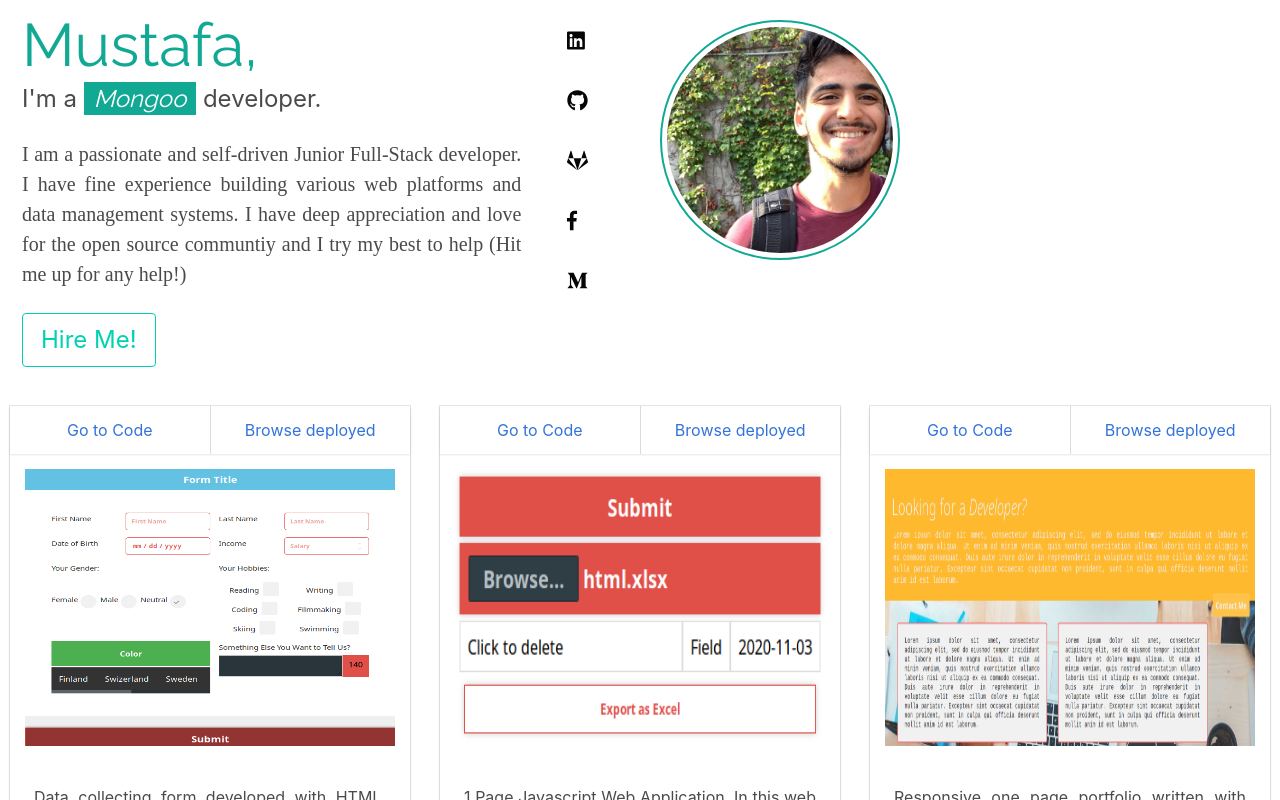
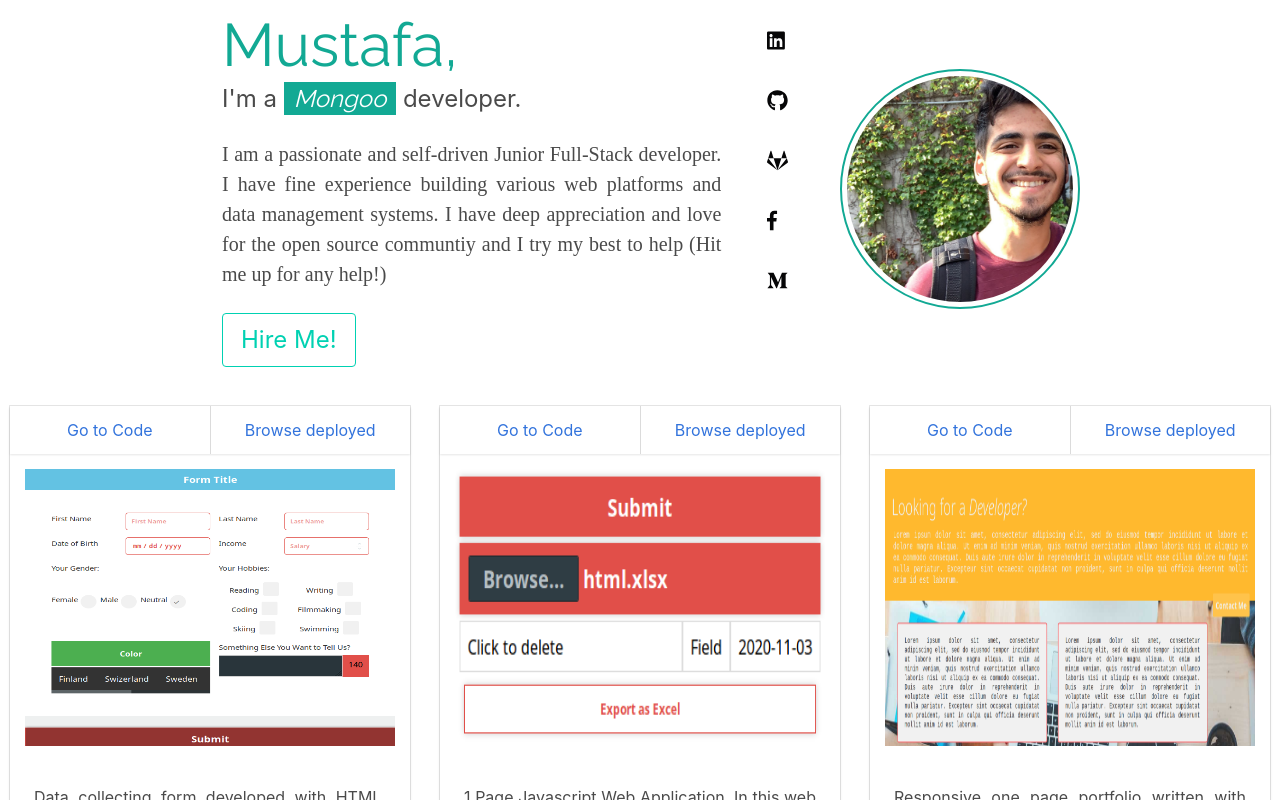
Before and after one commit to MustafaAnasKH99/my_portfolio, a React (Create React App) app: page / in a window 1280 px wide. Shown: the top 800 px of the page. Built offline with nearby package versions, Linux system fonts and the light colour scheme.

Commit message:
Fix layout

```diff
--- a/src/App.js
+++ b/src/App.js
@@ -17,7 +17,7 @@ function App() {
 
           <div className="column columns">
             <div className="column is-full">
-            <div className="column columns">
+            <div className="column columns about-me-wrapper">
               <div className="column is-5">
                 <About />
               </div>
--- a/src/components/profile.js
+++ b/src/components/profile.js
@@ -8,13 +8,11 @@ class Profile extends Component {
     }
     render() {
         return (
-            // <div className="column is-4">
-                <div className="profile-picture-wrapper">
+                <div className="profile-figure-wrapper">
                     <figure className="image is-230x230">
-                        <img id="img" src={profile} alt="profile" className="image is-rounded profile-image-container" />
+                        <img id="img" src={profile} alt="profile" className="profile-picture-wrapper image is-rounded profile-image-container" />
                     </figure>
                 </div>
-            // </div>
          );
     }
 }
--- a/src/main.css
+++ b/src/main.css
@@ -12,6 +12,14 @@
     box-sizing: border-box;
     padding: 5px;
     border-radius: 50%;
+}
+
+.profile-figure-wrapper{
+    align-self: center;
+}
+
+.profile-picture-wrapper{
+    margin: 0 auto;
 }
 
 .main-section-here{
@@ -123,3 +131,7 @@ svg{
         margin: 30px;
     }
 }
+
+.about-me-wrapper{
+    justify-content: center;
+}
```
